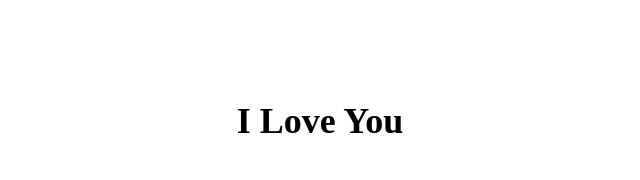
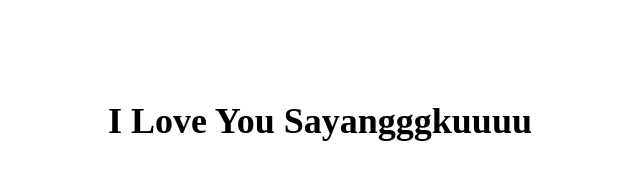
Before and after one commit to bahrulGenz/i-love-you, a plain HTML site: page index.html in a window 1280 px wide. Shown: the whole page, without its empty margins (320-960 px from the left). Drawn offline with Linux system fonts and the light colour scheme.

Commit message:
Update index.html

```diff
--- a/index.html
+++ b/index.html
@@ -4,6 +4,6 @@
     <title>I Love You</title>
 </head>
 <body>
-    <h1 style="text-align: center; margin-top: 100px; font-size: 36px;">I Love You</h1>
+    <h1 style="text-align: center; margin-top: 100px; font-size: 36px;">I Love You Sayangggkuuuu</h1>
 </body>
 </html>
```
